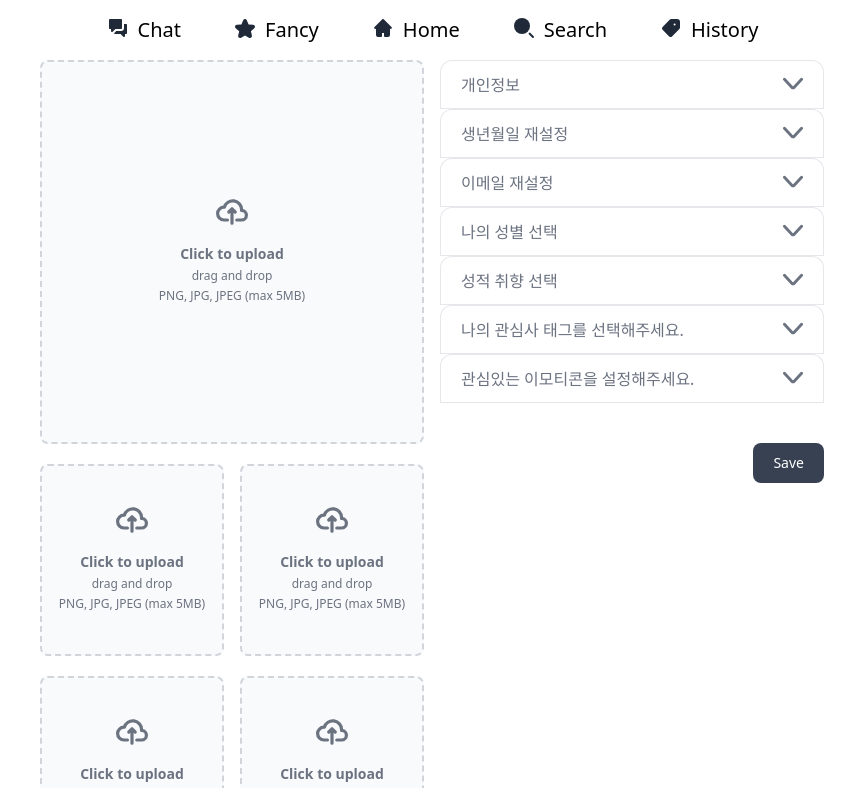
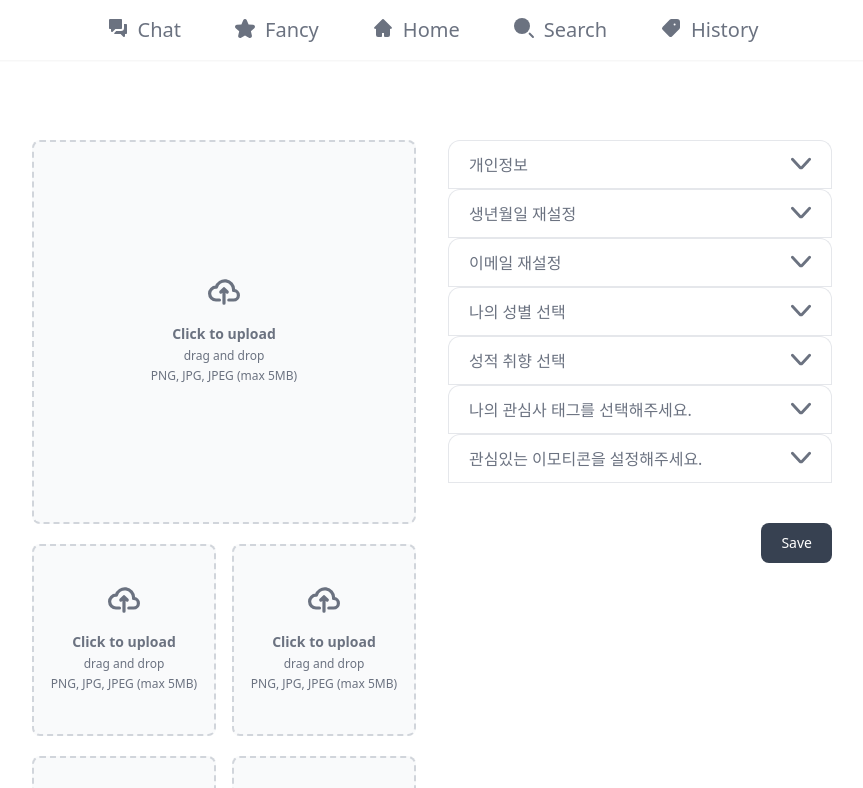
Before and after one commit to 42Seoul-Tea42/frontend, a Next.js app: page /home/setting in a window 1280 px wide. Shown: the top 788 px of the page, without its empty margins (208-1071 px from the left). Built offline with nearby package versions, Linux system fonts and the light colour scheme.

Commit message:
style HomeNavBarButton 아이콘 호버시 색상 변경
- 아이콘 크기 변경
- 아이콘과 텍스트에 동일한 호버링 색상적용

```diff
--- a/app/home/(routes)/search/page.tsx
+++ b/app/home/(routes)/search/page.tsx
@@ -84,7 +84,7 @@ const Search: React.FC = () => {
             className="text-white bg-gray-700 hover:bg-gray-800 focus:ring-4 focus:outline-none focus:ring-blue-300 font-medium rounded-lg text-sm sm:w-auto px-5 py-2.5 text-center dark:bg-blue-600 dark:hover:bg-blue-700 dark:focus:ring-blue-800"
             onClick={() => {}}
           >
-            Submit
+            검색하기
           </button>
         </div>
       </div>
--- a/app/home/(routes)/setting/page.tsx
+++ b/app/home/(routes)/setting/page.tsx
@@ -32,8 +32,8 @@ const Setting: React.FC = () => {
   };
 
   return (
-    <div className="flex h-screen">
-      <div className="mx-auto md:grid md:grid-cols-2 md:gap-4">
+    <div className="flex min-h-screen">
+      <div className="mx-auto md:mt-20 md:grid md:grid-cols-2 md:gap-8">
         <div className="gird grid-cols-subgrid">
           <div className="flex justify-center">
             <ImageUploadForm width={96} height={96} id="main_profile" />
--- a/app/home/components/Footer.tsx
+++ b/app/home/components/Footer.tsx
@@ -31,7 +31,7 @@ const Footer = () => {
           </Link>
         </li>
         <li className="mx-5 mb-5 sm:mb-0">
-          <HomeNavBarButton router={router} path={'setting'} buttonName={'설정'} style={'hover:underline'} />
+          <HomeNavBarButton router={router} path={'setting'} buttonName={'설정'} icon={undefined} />
         </li>
         <li className="mx-5 sm:mb-0">
           <Link href="#" className="hover:underline">
--- a/app/home/components/HomeNavBar.tsx
+++ b/app/home/components/HomeNavBar.tsx
@@ -6,7 +6,7 @@ import HomeNavBarButton from './HomeNavBarButton';
 import {
   HamburgerSVG,
   HistorySVG,
-  HomeSVG,
+  HomeFillSVG,
   MessageSVG,
   SearchSVG,
   StarFullSVG
@@ -23,7 +23,7 @@ function HomeNavBar() {
 
   return (
     <nav className="bg-white border-gray-200 dark:bg-gray-900">
-      <div className="max-w-screen-xl flex flex-wrap items-center justify-start md:justify-center mx-auto p-4">
+      <div className="max-w-screen-xl flex flex-wrap items-center justify-start md:justify-center mx-auto p-4 shadow-sm">
         <button
           type="button"
           onClick={toggleMenu}
@@ -57,7 +57,12 @@ function HomeNavBar() {
               />
             </li>
             <li>
-              <HomeNavBarButton router={router} path={'/'} buttonName={'Home'} icon={<HomeSVG />} />
+              <HomeNavBarButton
+                router={router}
+                path={'/'}
+                buttonName={'Home'}
+                icon={<HomeFillSVG />}
+              />
             </li>
             <li>
               <HomeNavBarButton
--- a/app/home/components/HomeNavBarButton.tsx
+++ b/app/home/components/HomeNavBarButton.tsx
@@ -4,7 +4,7 @@ interface HomeNavBarButtonProps {
   router: any;
   path: string;
   buttonName: string;
-  icon: JSX.Element;
+  icon?: JSX.Element;
 }
 
 const HomeNavBarButton: React.FC<HomeNavBarButtonProps> = ({ router, path, buttonName, icon }) => {
@@ -13,11 +13,12 @@ const HomeNavBarButton: React.FC<HomeNavBarButtonProps> = ({ router, path, butto
   };
 
   return (
-    <button type="button" onClick={() => pushPathPage(path)} className="flex gap-2">
-      {/* 아이콘 들어가는 위치 */}
-      {icon}
-      <h2>{buttonName}</h2>
-    </button>
+    <div className="text-gray-500 hover:text-red-400">
+      <button type="button" onClick={() => pushPathPage(path)} className="flex gap-2">
+        {icon}
+        <h2>{buttonName}</h2>
+      </button>
+    </div>
   );
 };
 
--- a/app/svg/HomeNavBarSVG.tsx
+++ b/app/svg/HomeNavBarSVG.tsx
@@ -1,7 +1,7 @@
 export const MessageSVG: React.FC = () => {
   return (
     <svg
-      className="w-6 h-6 text-gray-800 dark:text-white"
+      className="w-6 h-6 dark:text-white"
       aria-hidden="true"
       xmlns="http://www.w3.org/2000/svg"
       fill="currentColor"
@@ -24,7 +24,7 @@ export const MessageSVG: React.FC = () => {
 export const SearchSVG: React.FC = () => {
   return (
     <svg
-      className="w-6 h-6 text-gray-800 dark:text-white"
+      className="w-6 h-6 dark:text-white"
       aria-hidden="true"
       xmlns="http://www.w3.org/2000/svg"
       fill="currentColor"
@@ -40,10 +40,10 @@ export const SearchSVG: React.FC = () => {
   );
 };
 
-export const HomeSVG: React.FC = () => {
+export const HomeFillSVG: React.FC = () => {
   return (
     <svg
-      className=" w-6 h-6 text-gray-800 dark:text-white"
+      className=" w-6 h-6 dark:text-white"
       aria-hidden="true"
       xmlns="http://www.w3.org/2000/svg"
       fill="currentColor"
@@ -61,7 +61,7 @@ export const HomeSVG: React.FC = () => {
 export const StarFullSVG: React.FC = () => {
   return (
     <svg
-      className="w-6 h-6 text-gray-800 dark:text-white"
+      className="w-6 h-6 dark:text-white"
       aria-hidden="true"
       xmlns="http://www.w3.org/2000/svg"
       fill="currentColor"
@@ -75,7 +75,7 @@ export const StarFullSVG: React.FC = () => {
 export const HistorySVG: React.FC = () => {
   return (
     <svg
-      className="w-6 h-6 text-gray-800 dark:text-white"
+      className="w-6 h-6 dark:text-white"
       aria-hidden="true"
       xmlns="http://www.w3.org/2000/svg"
       fill="currentColor"
@@ -90,7 +90,7 @@ export const HamburgerSVG: React.FC = () => {
   return (
     <div>
       <svg
-        className="w-4 h-4"
+        className="w-4 h-4 text-gray-500 hover:text-gray-800 dark:text-white"
         aria-hidden="true"
         xmlns="http://www.w3.org/2000/svg"
         fill="none"
```
